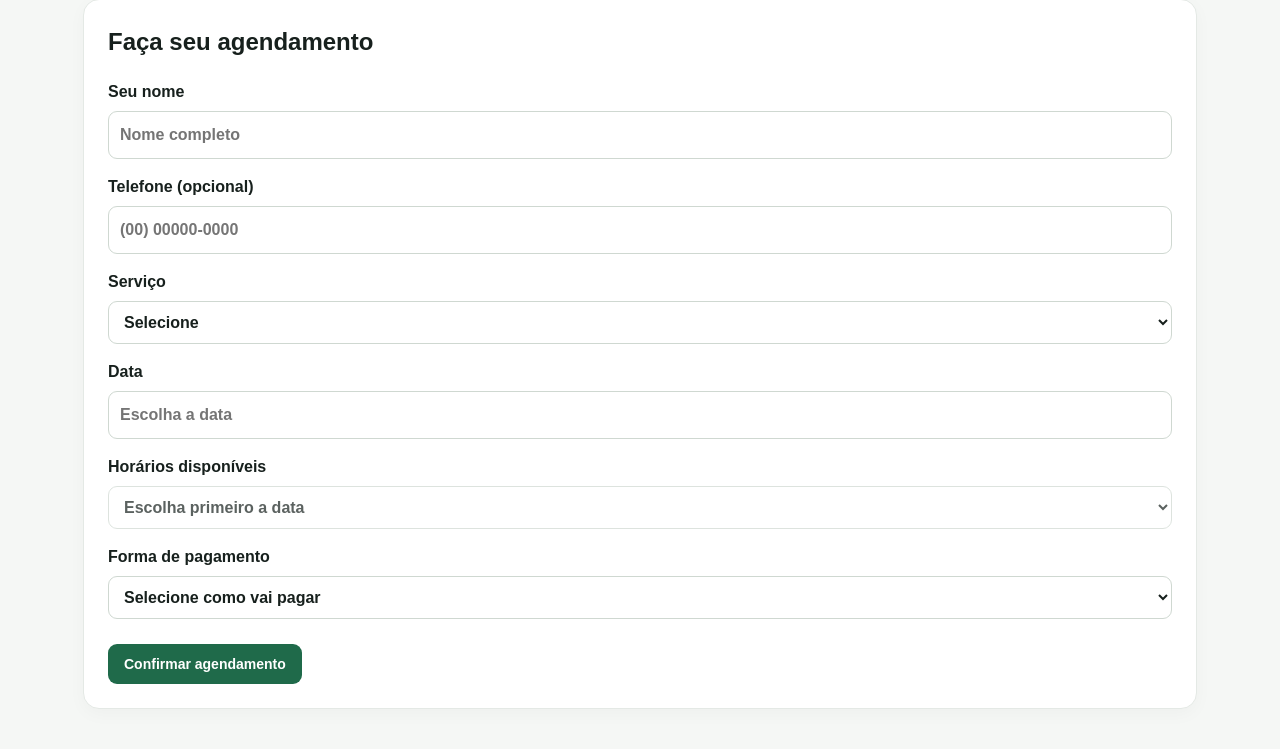
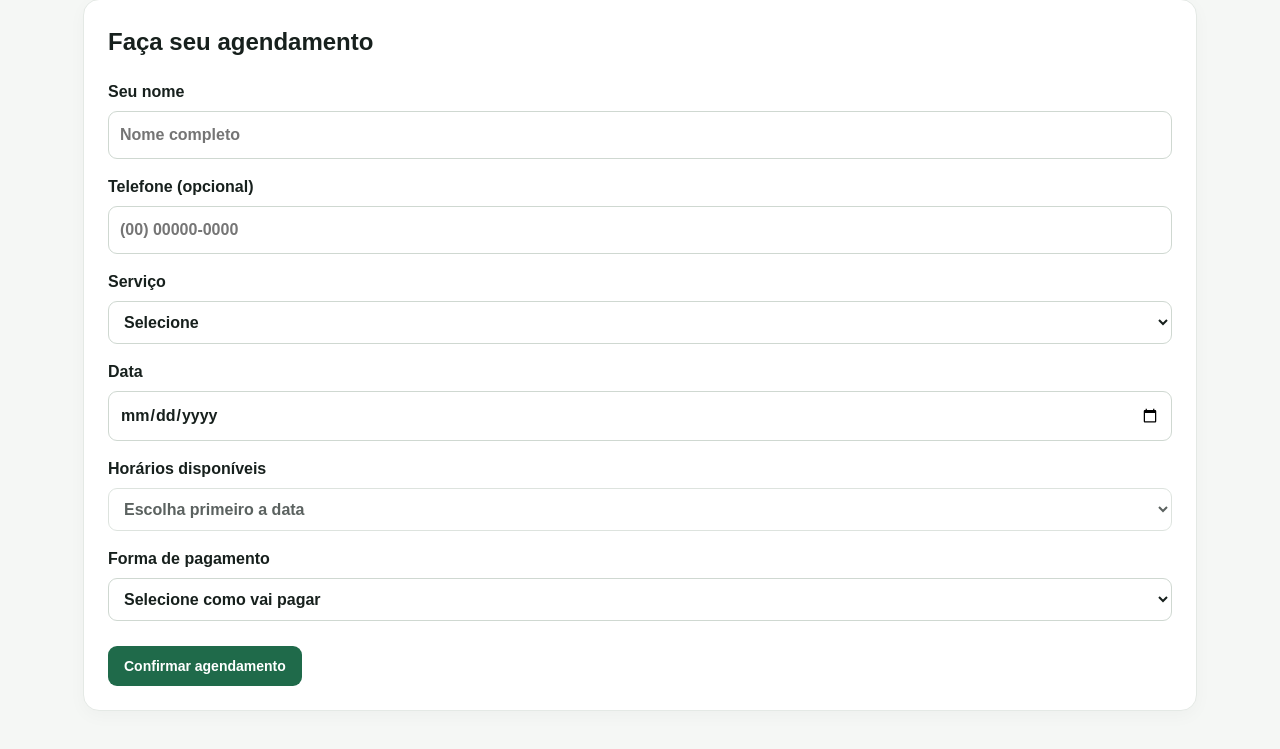
Before and after one commit to johns001960/JS_CORTES, a Flask app: page / in a window 1280 px wide. Shown: the part 331-1080 px from the top of the page. Run offline with Flask 3, Linux system fonts and the light colour scheme; data comes from the database, SQL or seed files in the repository.

Commit message:
corrigir calendario

```diff
--- a/templates/booking.html
+++ b/templates/booking.html
@@ -4,13 +4,13 @@
 <label>Seu nome<input name="customer_name" required maxlength="100" placeholder="Nome completo"></label>
 <label>Telefone (opcional)<input name="phone" maxlength="30" placeholder="(00) 00000-0000"></label>
 <label>Serviço<select name="service_id" required><option value="">Selecione</option>{% for s in services %}<option value="{{s.id}}">{{s.name}} — R$ {{'%.2f'|format(s.price)}}</option>{% endfor %}</select></label>
-<label>Data<input type="text" placeholder="Escolha a data" inputmode="none" name="appointment_date" id="day" min="{{today}}" required></label>
+<label>Data<input type="date"   name="appointment_date" id="day" min="{{today}}" required></label>
 <label>Horários disponíveis<select name="appointment_time" id="time" required disabled><option value="">Escolha primeiro a data</option></select></label>
 <label>Forma de pagamento<select name="payment_method" required><option value="">Selecione como vai pagar</option><option value="Pix">Pix</option><option value="Dinheiro">Dinheiro</option><option value="Cartão">Cartão</option></select></label>
 <button>Confirmar agendamento</button></form></section>
 <script>
 const day=document.getElementById('day'),time=document.getElementById('time');
-flatpickr(day,{allowInput:true,clickOpens:true,locale:"pt",dateFormat:"Y-m-d",minDate:"today",disable:[function(d){return d.getDay()===0;}],onChange:function(s,ds){day.value=ds;day.dispatchEvent(new Event('change'));}});
+
 day.addEventListener('change',async()=>
 if(new Date(day.value+'T12:00:00').getDay()===0){alert('Domingo não trabalhamos. Escolha outro dia!');day.value='';time.disabled=true;time.innerHTML='<option value="">Escolha primeiro a data</option>';return;}
 {time.disabled=true;time.innerHTML='<option>Carregando...</option>';
```
